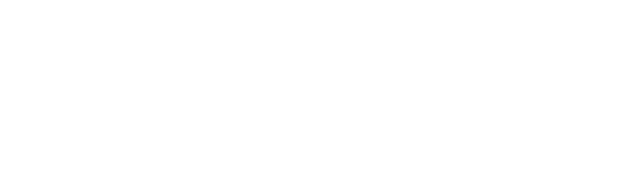
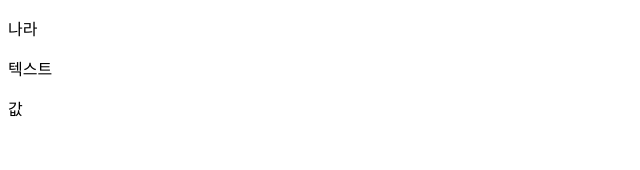
Before and after one commit to namic123/React-basics, a React (Create React App) app: page / in a window 1280 px wide. Shown: the top 170 px of the page, without its empty margins (0-640 px from the left). Built offline with nearby package versions, Linux system fonts and the light colour scheme.

Commit message:
한 파일에서 여러개의 값(객체, 값, 함수) export, import 가능 연습 완료

```diff
--- a/src/App.js
+++ b/src/App.js
@@ -1,7 +1,23 @@
+import {
+  country,
+  MyContent,
+  MyElem,
+  MyNavBar,
+  text,
+  value,
+} from "./component/MyElem";
+
 function App() {
+  // 아래 컴포넌트를 하나의 파일에 작성하고 export하기
+  // 파일명은 component/MyElem.js
   return (
     <div>
-
+      <p>{country}</p>
+      <p>{text}</p>
+      <p>{value}</p>
+      <MyElem />
+      <MyNavBar />
+      <MyContent />
     </div>
   );
 }
--- /dev/null
+++ b/src/component/MyElem.js
@@ -0,0 +1,17 @@
+let country = "나라";
+let text = "텍스트 ";
+let value = "값";
+export { country, text };
+export { value };
+export function MyElem() {
+  return null;
+}
+export function MyNavBar() {
+  return null;
+}
+
+function MyContent() {
+  return null;
+}
+
+export { MyContent };
```
